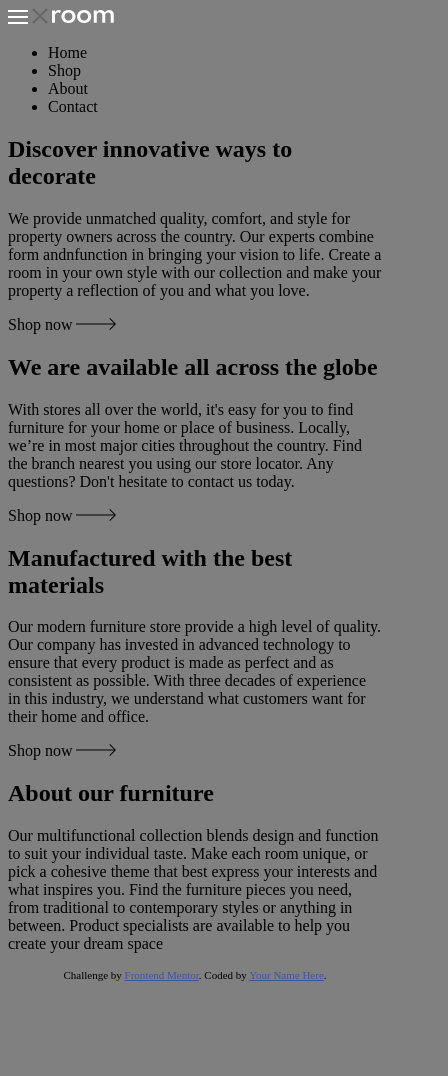
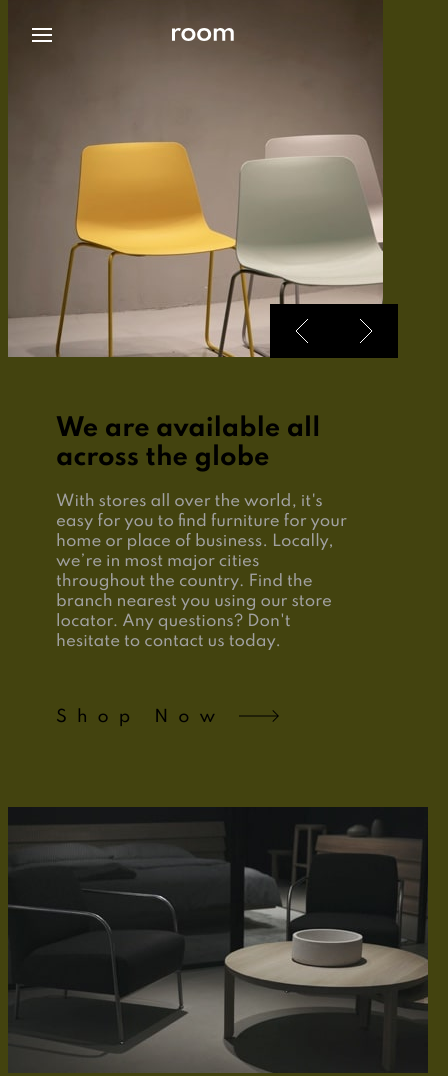
Before and after one commit to michael-2509/room-homepage-master, a plain HTML site: page index.html in a window 390 px wide. Shown: the top 1076 px of the page, 448 px wide, since content can reach past the window. Before the commit the page ends 989 px from the top, so only its background shows below. Drawn offline with Linux system fonts and the light colour scheme.

Commit message:
mobile and styling fixed

```diff
--- a/index.html
+++ b/index.html
@@ -15,56 +15,92 @@
   </style>
 </head>
 <body>
-  <section class="one">
+  <header class="flex">
+    <div >
+      <img class="hamburger" src="./images/icon-hamburger.svg" alt="hamburger">
+    </div>
     <div>
-     <img src="./images/icon-hamburger.svg" alt="hamburger">
-     <img src="./images/icon-close.svg" alt="close">
-     <img src="./images/logo.svg" alt="">
+      <img class="close" src="./images/icon-close.svg" alt="close">
+    </div>
+    <div>
+      <img class="logo" src="./images/logo.svg" alt="">
+    </div>
 
+    <nav>
      <ul>
       <li>Home</li>
       <li>Shop</li>
       <li>About</li>
       <li>Contact</li>
      </ul>
+   </nav>
+  </header>
+
+  <section class="one slides">
+   <div class="image-container">
+    <img class="slideOne" src="./images/mobile-image-hero-1.jpg" alt="">
    </div>
 
-   <div class="slide">
-     <div class="slideOne">
+   <div class="direction-container">
+      <img class="left" src="./images/icon-angle-left.svg" alt="">
+      <img class="right" src="./images/icon-angle-right.svg" alt="">
+   </div>
+
+   <div class="slideOne allSlide">
     <h1> Discover innovative ways to decorate </h1>
     <p>
       We provide unmatched quality, comfort, and style for property owners across the country.
       Our experts combine form andnfunction in bringing your vision to life. Create a room in your
       own style with our collection and make your property a reflection of you and what you love.
    </p>
-        <p>Shop now <span><img src="./images/icon-arrow.svg" alt=""></span></p>
+   <a href="">Shop Now <img src="./images/icon-arrow.svg" alt=""></a>
+  </div>
+  </section>
+
+  <section class="two slides">
+     <img class="slideTwo" src="./images/mobile-image-hero-2.jpg" alt="">
+
+     <div class="direction-container">
+      <img class="left"  src="./images/icon-angle-left.svg" alt="">
+      <img class="right" src="./images/icon-angle-right.svg" alt="">
      </div>
 
-     <div class="slideTwo">
+      <div class="slideTwo allSlide">
         <h1>We are available all across the globe</h1>
         <p>
           With stores all over the world, it's easy for you to find furniture for your home or place of business.
           Locally, we’re in most major cities throughout the country. Find the branch nearest you using our
           store locator. Any questions? Don't hesitate to contact us today.
         </p>
-      <p>Shop now <span><img src="./images/icon-arrow.svg" alt=""></span></p>
+        <a href="">Shop Now <img src="./images/icon-arrow.svg" alt=""></a>
+      </div>
+  </section>
+
+  <section class="three slides">
+    <img class="slideThree" src="./images/mobile-image-hero-3.jpg" alt="">
+
+    <div class="direction-container">
+      <img class="left"  src="./images/icon-angle-left.svg" alt="">
+      <img class="right" src="./images/icon-angle-right.svg" alt="">
     </div>
 
-     <div class="slideThree">
+    <div class="slideThree allSlide">
       <h1>Manufactured with the best materials</h1>
       <p>
         Our modern furniture store provide a high level of quality. Our company has invested in advanced technology
         to ensure that every product is made as perfect and as consistent as possible. With three decades of
         experience in this industry, we understand what customers want for their home and office.
       </p>
-      <p>Shop now <span><img src="./images/icon-arrow.svg" alt=""></span></p>
-     </div>
+      <a href="">Shop Now <img src="./images/icon-arrow.svg" alt=""></a>
     </div>
   </section>
 
-  <section class="two"></section>
+  <section class="four">
+    <img src="./images/image-about-dark.jpg" alt="">
+  </section>
 
-  <section class="three">
+  <section class="five slides">
+    <div class="allSlide">
       <h1>About our furniture</h1>
       <p>
         Our multifunctional collection blends design and function to suit your individual taste.
@@ -72,9 +108,12 @@
         inspires you. Find the furniture pieces you need, from traditional to contemporary styles
         or anything in between. Product specialists are available to help you create your dream space
       </p>
+    </div>
   </section>
 
-  <section class="five"></section>
+  <section class="six">
+    <img src="./images/image-about-light.jpg" alt="">
+  </section>
 
   <div class="attribution">
     Challenge by <a href="https://www.frontendmentor.io?ref=challenge" target="_blank">Frontend Mentor</a>.
--- a/main.css
+++ b/main.css
@@ -1,3 +1,129 @@
+@import url('https://fonts.googleapis.com/css2?family=Spartan:wght@500;600;700&display=swap');
+
+*{
+    box-sizing: border-box;
+}
+:root {
+    --Dark-Gray: hsl(0, 0%, 63%);
+    --Black: hsl(0, 0%, 0%);
+    --White: hsl(0, 0%, 100%);
+    --Very-Dark-Gray: hsl(0, 0%, 27%);
+}
+
 body {
-    background-color: grey;
+    background-color: rgb(67, 67, 15);
+    font-family: 'spartan', sans-serif;
+    width: 100%;
 }
+
+h1 {
+    font-weight: 700;
+    margin-top: 3.5rem;
+}
+p {
+    color: var(--Dark-Gray);
+    font-size: 15px;
+    font-weight: 500;
+    line-height: 20px;
+    margin-bottom: 3.5rem;
+}
+
+a {
+    color: var(--Black);
+    font-family: 'spartan', sans-serif;
+    font-weight: 500;
+    letter-spacing: 10px;
+    text-decoration: none;
+    /* margin-top: 3rem; */
+}
+
+header {
+    z-index: 10;
+}
+.flex {
+    display: flex;
+    align-items: center;
+    justify-content: center;
+}
+
+.flex div {
+    padding: 20px 0;
+   z-index: 20;
+}
+
+ .flex .hamburger {
+    /* display: none; */
+    margin-left: -140px;
+    z-index: 50;
+}
+
+.flex .close{
+    display: none;
+    z-index: 20;
+}
+.flex .logo {
+    /* display: none; */
+    z-index: 20;
+}
+.flex nav  {
+
+    z-index: 20;
+     display: none;
+}
+
+.flex ul {
+    display: flex;
+    justify-content: space-between;
+   list-style-type: none;
+}
+
+.flex ul li {
+    margin-left: 15px;
+}
+
+
+.slides .direction-container {
+    display: flex;
+    justify-content: flex-end;
+     margin-top: -58px;
+
+}
+
+.slides .direction-container .left {
+    background-color: var(--Black);
+    padding: 15px 25px;
+}
+
+.slides .direction-container .right {
+    background-color: var(--Black);
+    padding: 15px 25px;
+}
+
+.slides .allSlide {
+    padding-left: 3rem;
+    padding-right: 3rem;
+}
+
+.one  {
+    display: none;
+   margin-top: -70px;
+}
+
+.two {
+    /* display: none; */
+    margin-top: -70px;
+}
+.three {
+    display: none;
+    margin-top: -70px;
+}
+
+.four {
+    padding-top: 5rem;
+}
+
+.five .allSlide h1 {
+    font-size: 12px;
+    letter-spacing: 6px;
+    text-transform: uppercase;
+}
```
Lines whose indentation alone changed are shown as unchanged.
